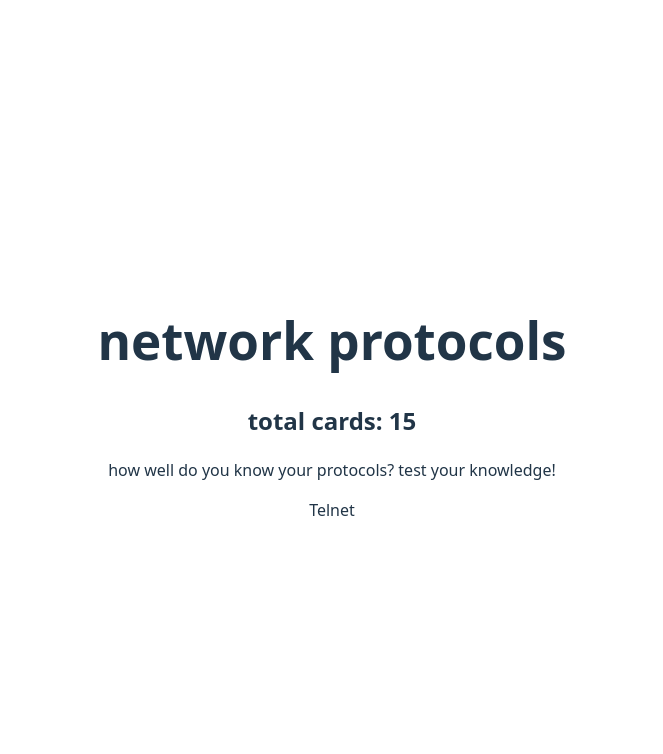
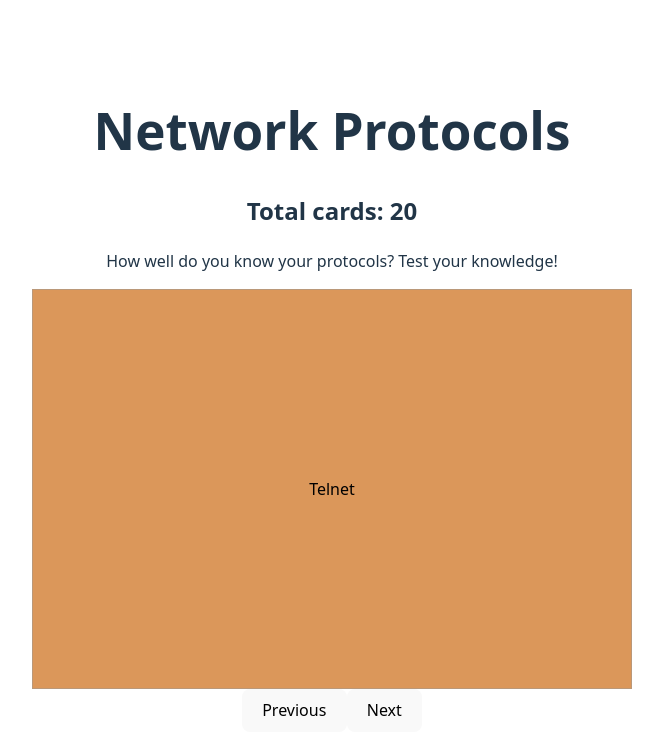
Before and after one commit to briannapinson/Protocol_Flashcards, a React (Vite) app: page / in a window 1280 px wide. Shown: the top 754 px of the page, without its empty margins (308-971 px from the left). Built offline with nearby package versions, Linux system fonts and the light colour scheme.

Commit message:
added css and jsx changes

```diff
--- a/src/App.css
+++ b/src/App.css
@@ -4,8 +4,3 @@
   padding: 2rem;
   text-align: center;
 }
-
-.Card{
-  margin-top: 50px;
-  justify-content: column;
-}
--- a/src/App.jsx
+++ b/src/App.jsx
@@ -7,32 +7,53 @@ const App = () => {
 const [currentIndex, setCurrentIndex] = useState(0);
 
 const cards = [
-  { question: "Telnet", answer: "Allows a user on a remote client machine, called the Telnet client, to access the resources of another machine, the Telnet server." },
-  { question: "File Transfer Protocol (FTP)", answer: "Allows you to transfer files across an IP network, and it can accomplish this between any two machines that are using it." },
-  { question: "Secure File Transfer Protocol (SFTP)", answer: "Used when you need to transfer files over an encrypted connection. It uses SSH which encrypts the connection. Secure FTP." },
-  { question: "Simple Mail Transfer Protocol (SMTP)", answer: "Used to send mail. Answering our ubiquitous call to email, uses spooled or queued, method of mail delivery." },
-  { question: "Post Office Protocol (POP)", answer: "Gives us a storage facility for incoming mail. When a client device connects to a POP3 server, messages addresses to that client are released for downloading." },
-  { question: "Internet Message Access Protocol (IMAP)", answer: "Mail delivery service that gives the user more control over the download of mail. Allows user to receive small packets of the email at a time to make sure it is secure." },
-  { question: "Transport Layer Security/Secure Socket Layer (TLS/SSL)", answer: "These are cryptographic protocols that come in handy for enabling secure online data-transfer activities like browsing the Web, instant messaging, etc." },
-  { question: "Remote Desktop Protocol (RDP)", answer: "Proprietary protocol developed by Microsoft. Allows you to connect to another computer and run programs." },
-  { question: "Session Initiation Protocol (SIP)", answer: "Popular signaling protocol used to construct and deconstruct multimedia communication sessions for many uses." },
-  { question: "Simple Network Management Protocol (SNMP)", answer: "Collects and manipulates valuable network information. Used to help monitor networks and inform administrators when there is a problem." },
-  { question: "Secure Shell (SSH)", answer: "Sets up a Telnet session over a standard TCP/IP connection. Is employed for doing links like loggin into other systems, running programs on remote systems, or moving giles from one system to another." },
-  { question: "Hypertext Transfer Protocol (HTTP)", answer: "Manages commnication between web browsers and web servers, and opens the right resources when you click on a link." },
-  { question: "Domain Name Service (DNS)", answer: "Resolves hostnames, specifically Internet names. Converts domain names into IP addresses." },
-  { question: "NetBIOS", answer: "Works only in the upper layers of the OSI model and allows for an interface on separate computer to communicate over a network." },
-  { question: "Dynamic Host Configuration Protocol (DHCP)", answer: "Assigns IP addresses to hosts with infoormation provided by a server." }
+  { question: "Telnet", answer: "Allows a user on a remote client machine, called the Telnet client, to access the resources of another machine, the Telnet server.", layer: "Application" },
+  { question: "File Transfer Protocol (FTP)", answer: "Allows you to transfer files across an IP network, and it can accomplish this between any two machines that are using it.", layer: "Application" },
+  { question: "Secure File Transfer Protocol (SFTP)", answer: "Used when you need to transfer files over an encrypted connection. It uses SSH which encrypts the connection. Secure FTP.", layer: "Application" },
+  { question: "Simple Mail Transfer Protocol (SMTP)", answer: "Used to send mail. Answering our ubiquitous call to email, uses spooled or queued, method of mail delivery.", layer: "Application" },
+  { question: "Post Office Protocol (POP)", answer: "Gives us a storage facility for incoming mail. When a client device connects to a POP3 server, messages addresses to that client are released for downloading.", layer: "Application" },
+  { question: "Internet Message Access Protocol (IMAP)", answer: "Mail delivery service that gives the user more control over the download of mail. Allows user to receive small packets of the email at a time to make sure it is secure.", layer: "Application" },
+  { question: "Transport Layer Security/Secure Socket Layer (TLS/SSL)", answer: "These are cryptographic protocols that come in handy for enabling secure online data-transfer activities like browsing the Web, instant messaging, etc.", layer: "Session" },
+  { question: "Remote Desktop Protocol (RDP)", answer: "Proprietary protocol developed by Microsoft. Allows you to connect to another computer and run programs.", layer: "Application" },
+  { question: "Session Initiation Protocol (SIP)", answer: "Popular signaling protocol used to construct and deconstruct multimedia communication sessions for many uses.", layer: "Application" },
+  { question: "Simple Network Management Protocol (SNMP)", answer: "Collects and manipulates valuable network information. Used to help monitor networks and inform administrators when there is a problem.", layer: "Application" },
+  { question: "Secure Shell (SSH)", answer: "Sets up a Telnet session over a standard TCP/IP connection. Is employed for doing links like logging into other systems, running programs on remote systems, or moving files from one system to another.", layer: "Application" },
+  { question: "Hypertext Transfer Protocol (HTTP)", answer: "Manages communication between web browsers and web servers, and opens the right resources when you click on a link.", layer: "Application" },
+  { question: "Domain Name Service (DNS)", answer: "Resolves hostnames, specifically Internet names. Converts domain names into IP addresses.", layer: "Application" },
+  { question: "NetBIOS", answer: "Works only in the upper layers of the OSI model and allows for an interface on separate computer to communicate over a network.", layer: "Session" },
+  { question: "Dynamic Host Configuration Protocol (DHCP)", answer: "Assigns IP addresses to hosts with information provided by a server.", layer: "Application" },
+  { question: "Transmission Control Protocol (TCP)", answer: "Connection-oriented protocol that provides reliable, ordered, and error-checked delivery of data between applications.", layer: "Transport" },
+  { question: "User Datagram Protocol (UDP)", answer: "Connectionless protocol that provides fast, lightweight transmission of data without guaranteed delivery or ordering.", layer: "Transport" },
+  { question: "Internet Protocol (IP)", answer: "Responsible for addressing and routing packets of data so they can travel across networks and arrive at the correct destination.", layer: "Network" },
+  { question: "Address Resolution Protocol (ARP)", answer: "Maps IP addresses to MAC addresses on a local network, allowing devices to find each other at the data link layer.", layer: "Data Link" },
+  { question: "Internet Control Message Protocol (ICMP)", answer: "Used by network devices to send error messages and operational information, commonly used by the ping command to test connectivity.", layer: "Network" }
 ]
+
+const getRandomCard = () => {
+  const randomIndex = Math.floor(Math.random() * cards.length)
+  setCurrentIndex(randomIndex)
+}
+
+const getPreviousCard = () => {
+  if (currentIndex > 0) {
+    setCurrentIndex(currentIndex - 1)
+  }
+}
 
   return (
     <div className="App">
-      <div className='Header'>
-        <h1>network protocols</h1>
-        <h2>total cards: {cards.length}</h2>
-        <p>how well do you know your protocols? test your knowledge!</p>
+      <div className="Header">
+        <h1>Network Protocols</h1>
+        <h2>Total cards: {cards.length}</h2>
+        <p>How well do you know your protocols? Test your knowledge!</p>
       </div>
 
-    <Card card={cards[currentIndex]} />
+    <Card key={currentIndex} card={cards[currentIndex]} />
+
+
+    <button onClick={getPreviousCard}>Previous</button>
+    <button onClick={getRandomCard}>Next</button>
+
 
 
     </div>
--- /dev/null
+++ b/src/Card.css
@@ -0,0 +1,19 @@
+.container {
+    display:flex;
+    justify-content: center;
+    align-items: center;
+
+}
+
+.card{
+    box-sizing: border-box;
+    background-color: rgba(255, 255, 255, 0.75);
+    color: black;
+    border: 1px solid rgba(153, 153, 153, 0.497);
+    width: 600px;
+    height: 400px;
+    display:flex;
+    justify-content: center;
+    align-items: center;
+    text-align: center;
+}
--- a/src/Card.jsx
+++ b/src/Card.jsx
@@ -1,12 +1,23 @@
+import './Card.css';
 import { useState } from 'react';
 
 
 const Card = (props) => {
 const [isFlipped, setIsFlipped] = useState(false);
 
+const getColor = (layer) => {
+  if (layer === "Application") return "#db975a";
+  else if (layer === "Transport") return "#f6c597";
+  else if (layer === "Network") return "#c67972";
+  else if (layer === "Data Link") return "#ab534b";
+  else if (layer === "Physical") return "#647a8d";
+}
+
   return (
-    <div onClick={() => setIsFlipped(!isFlipped)}>
-    {isFlipped ? props.card.answer : props.card.question}
+    <div className="card"
+        onClick={() => setIsFlipped(!isFlipped)}
+        style={{ backgroundColor: getColor(props.card.layer) }}>
+        {isFlipped ? props.card.answer : props.card.question}
     </div>
   )
 }
```
Also changed, not shown: src/images/TelNet.png (added).
